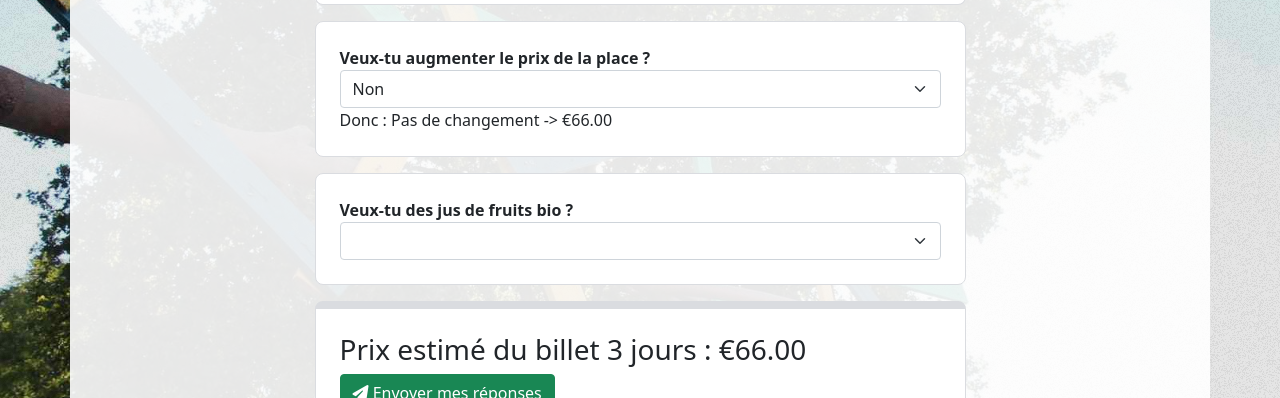
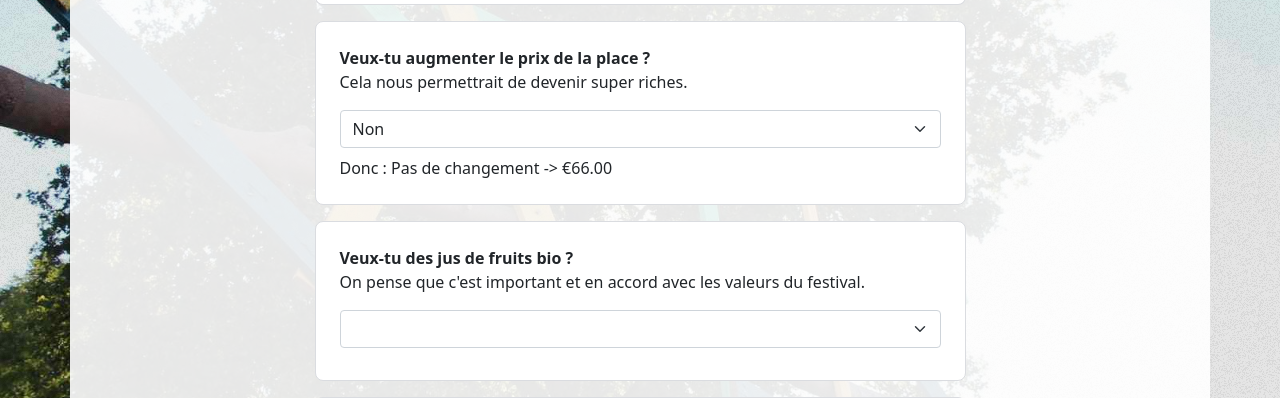
Before and after one commit to arnauddrain/opus-form, an Angular app: page / in a window 1280 px wide. Shown: the part 306-704 px from the top of the page. Built offline with nearby package versions, Linux system fonts and the light colour scheme; what @sweetalert2/ngx-sweetalert2 would draw is missing.

Commit message:
add description

```diff
--- a/src/app/app.component.html
+++ b/src/app/app.component.html
@@ -15,8 +15,9 @@
     class="form-group box"
   >
     <label [attr.for]="question.id" class="fw-bold">{{ question.label }}</label>
+    <p *ngIf="question.description">{{ question.description }}</p>
     <select
-      class="form-select"
+      class="form-select mb-2"
       [id]="question.id"
       [(ngModel)]="question.answerIndex"
     >
--- a/src/app/app.component.ts
+++ b/src/app/app.component.ts
@@ -8,6 +8,7 @@ interface Option {
 interface Question {
   id: string;
   label: string;
+  description?: string;
   answerIndex?: number;
   options: Option[];
 }
@@ -26,6 +27,7 @@ export class AppComponent {
     {
       id: 'price',
       label: 'Veux-tu augmenter le prix de la place ?',
+      description: 'Cela nous permettrait de devenir super riches.',
       answerIndex: 1,
       options: [
         { label: 'Oui', value: 2 },
@@ -36,6 +38,8 @@ export class AppComponent {
     {
       id: 'bio',
       label: 'Veux-tu des jus de fruits bio ?',
+      description:
+        "On pense que c'est important et en accord avec les valeurs du festival.",
       options: [
         { label: 'Oui', value: 2 },
         { label: 'Non', value: 0 },
```
